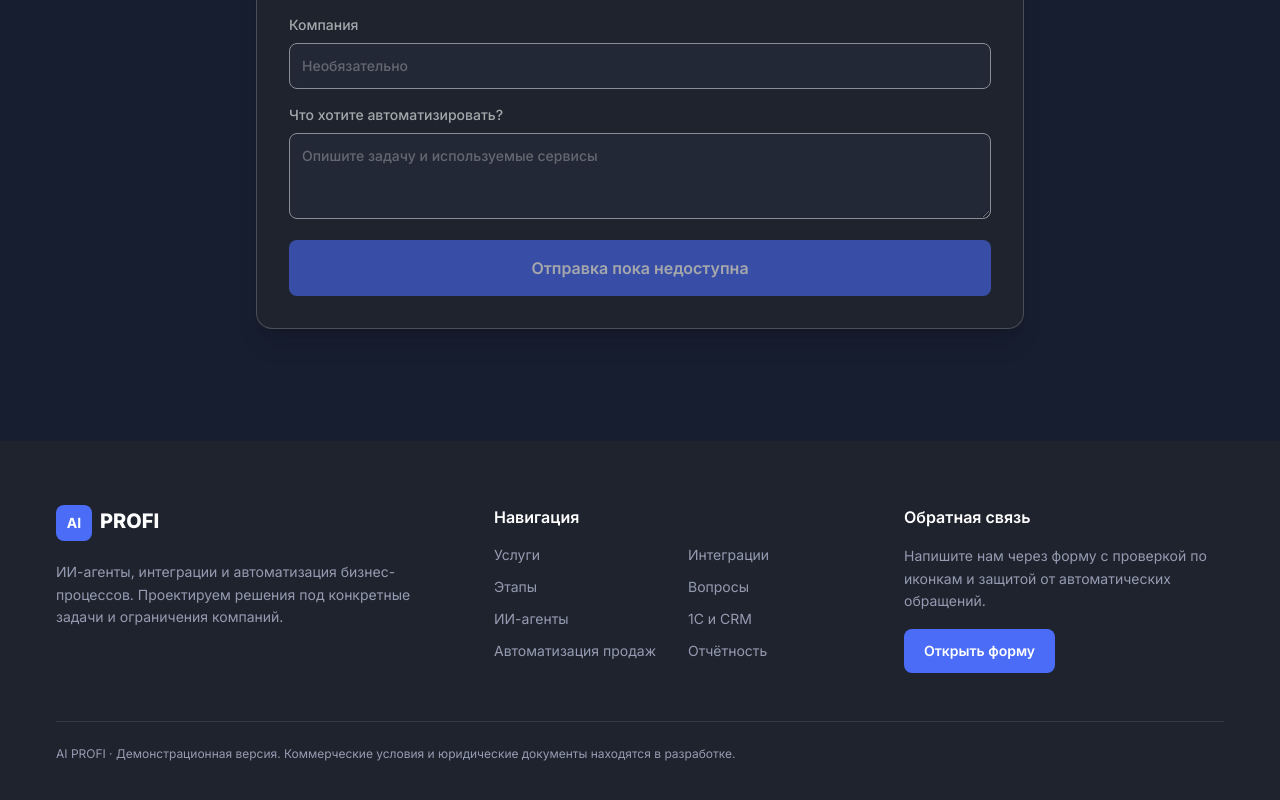
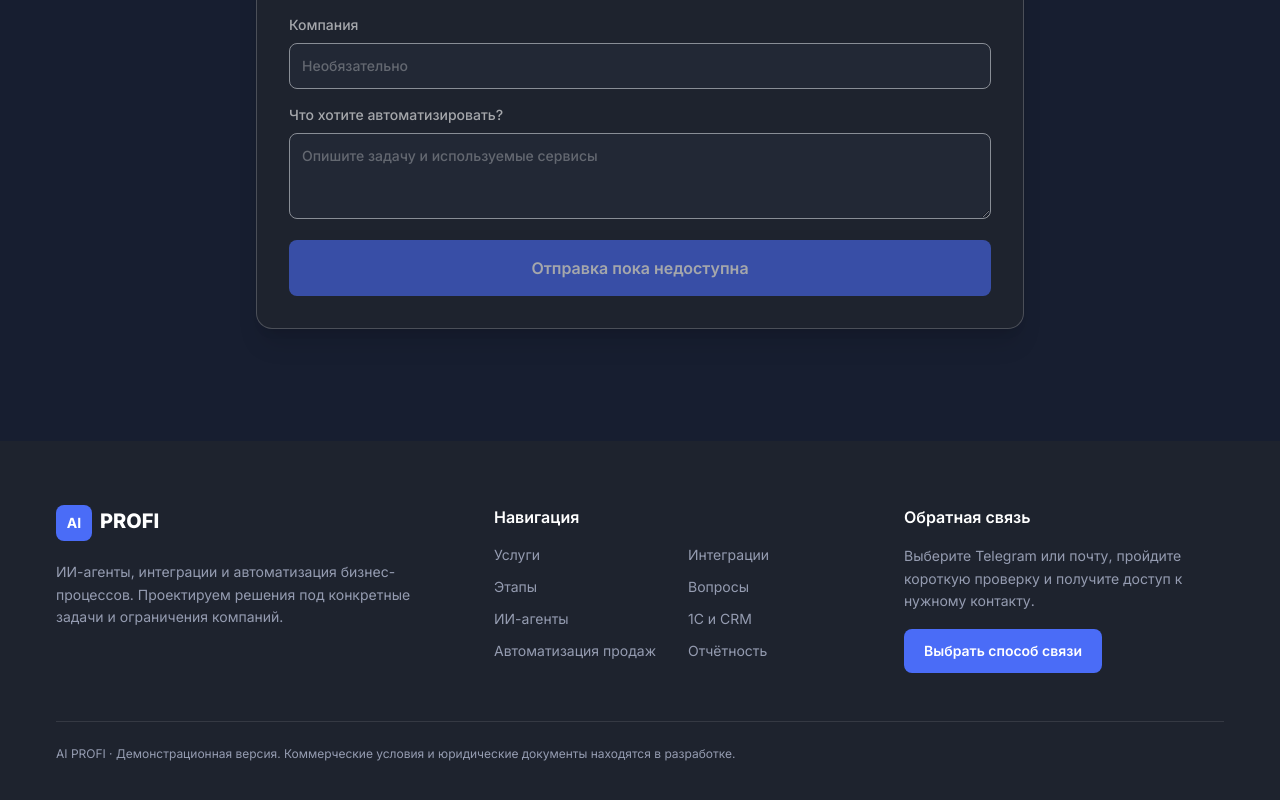
Before and after one commit to valhoroshev-web/ai-business-site, a Next.js app: page / in a window 1280 px wide. Shown: the part 5740-6540 px from the top of the page. Built offline with nearby package versions, Linux system fonts and the light colour scheme; no server answers.

Commit message:
Update footer to gated Telegram and email icon links

```diff
--- a/src/components/Footer/index.tsx
+++ b/src/components/Footer/index.tsx
@@ -36,13 +36,13 @@ export default function Footer() {
           <div className="max-w-xs">
             <h2 className="mb-4 font-semibold text-black dark:text-white">Обратная связь</h2>
             <p className="mb-4 text-sm leading-relaxed text-body-color dark:text-body-color-dark">
-              Напишите нам через форму с проверкой по иконкам и защитой от автоматических обращений.
+              Выберите Telegram или почту, пройдите короткую проверку и получите доступ к нужному контакту.
             </p>
             <Link
               href="/#contact"
               className="inline-block rounded-lg bg-primary px-5 py-3 text-sm font-semibold text-white transition hover:bg-primary/90"
             >
-              Открыть форму
+              Выбрать способ связи
             </Link>
           </div>
         </div>
```
